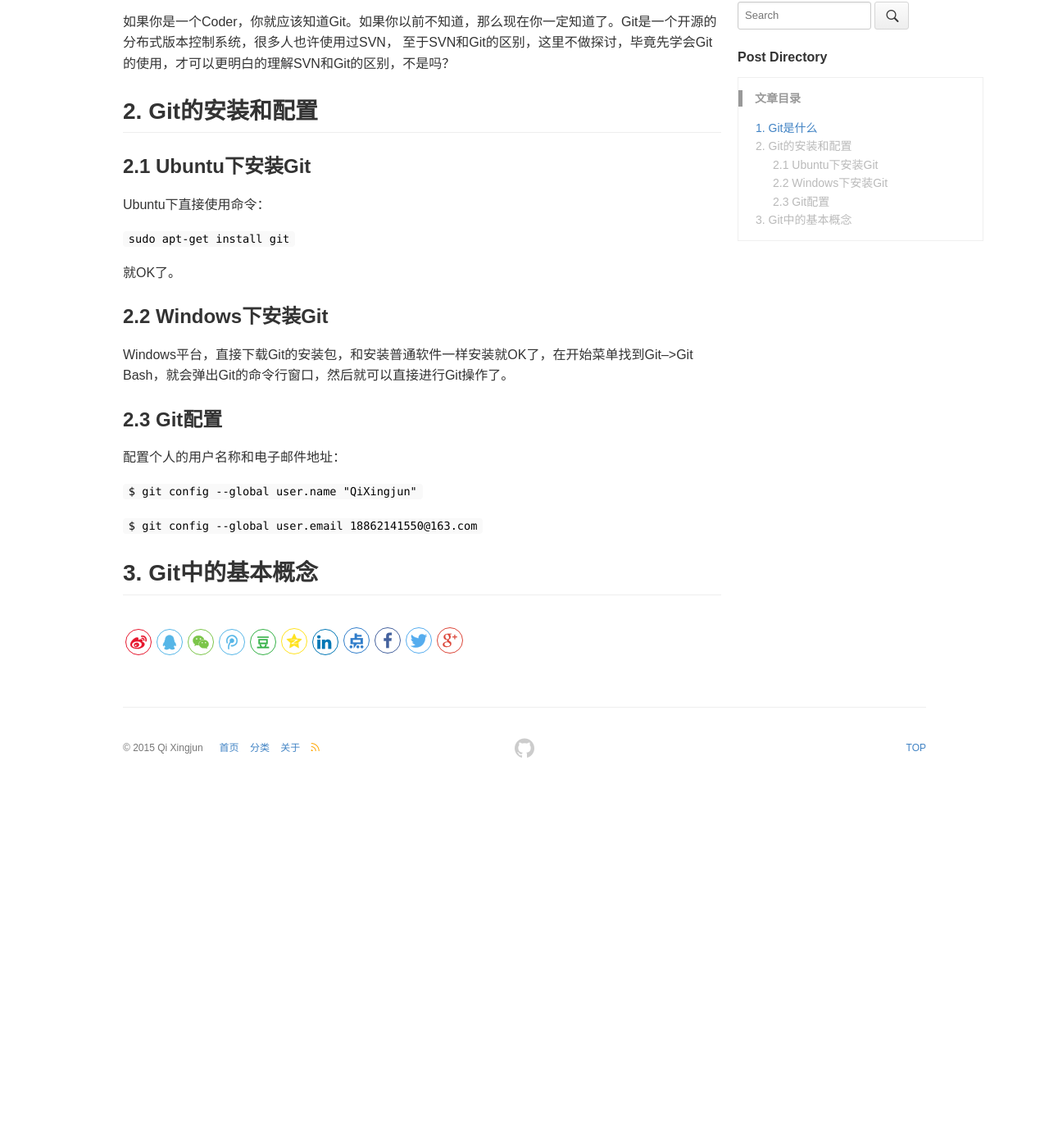
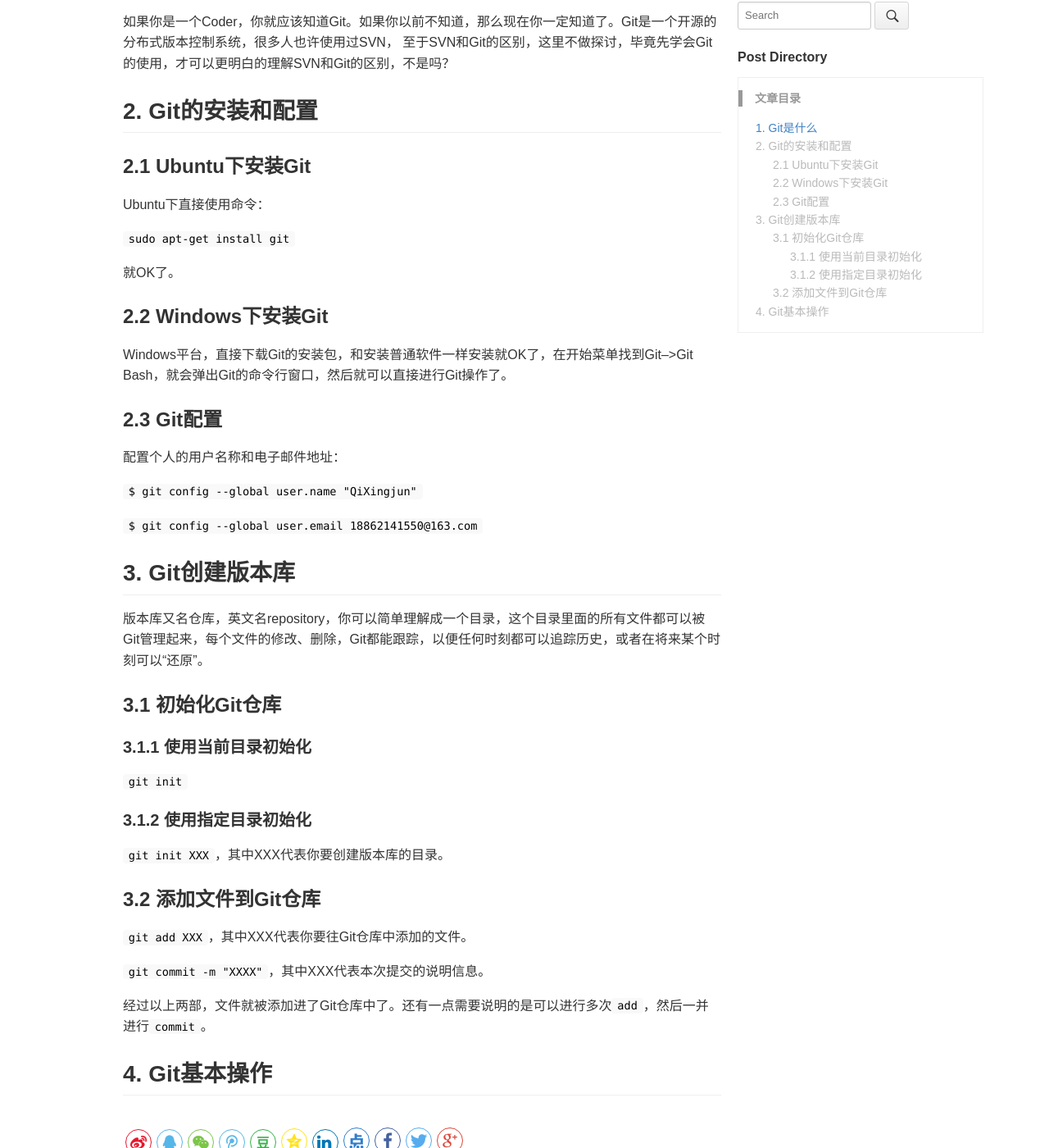
Before and after one commit to QiXingjun/QiXingjun.github.io, a Jekyll site: the page built from _posts/blog/2016-09-01-introduction-of-git.md, in a window 1280 px wide and 1400 px high, scrolled down 266 px. Shown: the whole window at 82% size. Built offline with Jekyll 4.4.1, drawn with Linux system fonts in a browser that asks for light colours; comment, search, counter and statistics services are not loaded; before the commit the page ends 1227 px from its top, so only the background shows below that.

Commit message:
Update 2016-09-01-introduction-of-git.md

```diff
--- a/_posts/blog/2016-09-01-introduction-of-git.md
+++ b/_posts/blog/2016-09-01-introduction-of-git.md
@@ -33,4 +33,26 @@ Windows平台，直接下载Git的安装包，和安装普通软件一样安装
 
 `$ git config --global user.email 18862141550@163.com`
 
-## 3. Git中的基本概念
+## 3. Git创建版本库
+
+版本库又名仓库，英文名repository，你可以简单理解成一个目录，这个目录里面的所有文件都可以被Git管理起来，每个文件的修改、删除，Git都能跟踪，以便任何时刻都可以追踪历史，或者在将来某个时刻可以“还原”。
+
+### 3.1 初始化Git仓库
+
+#### 3.1.1 使用当前目录初始化
+
+`git init`
+
+#### 3.1.2 使用指定目录初始化
+
+`git init XXX`，其中XXX代表你要创建版本库的目录。
+
+### 3.2 添加文件到Git仓库
+
+`git add XXX`，其中XXX代表你要往Git仓库中添加的文件。
+
+`git commit -m "XXXX"`，其中XXX代表本次提交的说明信息。
+
+经过以上两部，文件就被添加进了Git仓库中了。还有一点需要说明的是可以进行多次`add`，然后一并进行`commit`。
+
+## 4. Git基本操作
```
